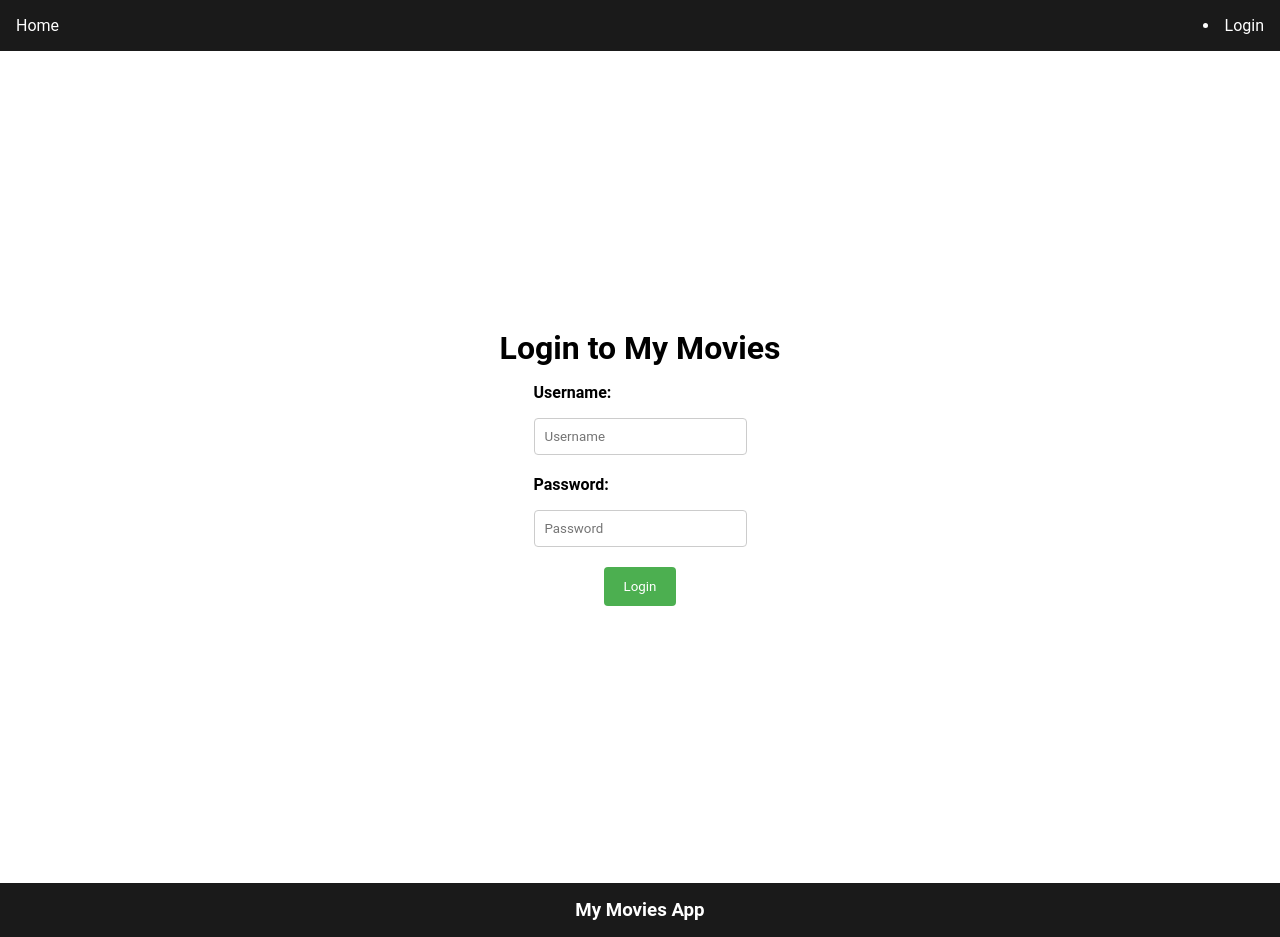
After one commit to JordiEspinozaMendoza/MyMovies, a Django app: page /accounts/login/ in a window 1280 px wide. The commit adds this page. Run offline with Django 4.2, Linux system fonts and the light colour scheme.

Commit message:
feat: added login and person page

```diff
--- a/app/admin.py
+++ b/app/admin.py
@@ -1,7 +1,8 @@
 from django.contrib import admin
-from app.models import Genre, Movie, Job, MovieCredit
+from app.models import Genre, Movie, Job, MovieCredit, Person
 
 admin.site.register(Genre)
 admin.site.register(Movie)
 admin.site.register(Job)
 admin.site.register(MovieCredit)
+admin.site.register(Person)
--- /dev/null
+++ b/app/forms.py
@@ -0,0 +1,23 @@
+from django.contrib.auth.forms import AuthenticationForm
+from django import forms
+
+
+class CustomLoginForm(AuthenticationForm):
+    username = forms.CharField(
+        widget=forms.TextInput(
+            attrs={"class": "form-control", "placeholder": "Username"}
+        )
+    )
+    password = forms.CharField(
+        widget=forms.PasswordInput(
+            attrs={"class": "form-control", "placeholder": "Password"}
+        )
+    )
+
+
+class CustomRegisterForm(forms.Form):
+    register = forms.CharField(
+        widget=forms.TextInput(
+            attrs={"class": "btn btn-primary", "type": "submit", "value": "Register"}
+        )
+    )
--- a/app/models.py
+++ b/app/models.py
@@ -35,6 +35,7 @@ class Person(models.Model):
     profile_path = models.URLField(blank=True, default=None, null=True)
     known_for_department = models.CharField(max_length=100, blank=True)
     tmdb_id = models.IntegerField(blank=True, unique=True, default=None)
+    biography = models.TextField(blank=True, default=None, null=True)
 
     def __str__(self):
         return self.name
--- a/app/static/styles.css
+++ b/app/static/styles.css
@@ -15,6 +15,12 @@ nav {
     position: sticky;
     top: 0;
 }
+
+nav a {
+    color: #fff;
+    text-decoration: none;
+}
+
 
 footer {
     display: flex;
@@ -56,28 +62,80 @@ footer {
 }
 
 /* MOVIE PAGE */
-.movie_page {
+.page {
     min-height: 100vh;
 }
 
-.movie_page_content {
+.page_content {
     display: grid;
     grid-template-columns: 1fr 2fr;
     grid-gap: 1rem;
 }
 
-.movie_page_title {
+.page_title {
     margin-bottom: 1rem;
 }
 
-.movie_page_image {
+.page_image {
     overflow: hidden;
     width: 100%;
 }
 
-.movie_page_image img {
+.page_image img {
     object-fit: cover;
     width: 100%;
+}
+
+.page_description {
+    display: flex;
+    flex-direction: column;
+    gap: 1rem;
+    padding: 1rem;
+}
+
+/* LOGIN */
+
+.login-page {
+    display: flex;
+    flex-direction: column;
+    min-height: 100vh;
+    align-items: center;
+    justify-content: center;
+    gap: 1rem;
+}
+
+/* FORM */
+
+form {
+    display: flex;
+    flex-direction: column;
+    align-items: center;
+}
+
+form input,
+form textarea {
+    width: 100%;
+    padding: 10px;
+    margin-bottom: 20px;
+    border: 1px solid #ccc;
+    border-radius: 4px;
+    box-sizing: border-box;
+}
+
+form label {
+    font-weight: bold;
+    display: block;
+    margin-bottom: 1rem;
+}
+
+button {
+    background-color: #4CAF50;
+    color: white;
+    padding: 12px 20px;
+    border: none;
+    border-radius: 4px;
+    cursor: pointer;
+    width: auto;
 }
 
 @media screen and (max-width: 768px) {
--- a/app/templates/layout.html
+++ b/app/templates/layout.html
@@ -14,7 +14,22 @@
 
   <body>
     <nav>
-      <h2>My Movies App</h2>
+      <a href="{% url 'home' %}">Home</a>
+
+      <div>
+        {% if user.is_authenticated %}
+        <span class="navbar-text"
+          >Logged in as {{ user.username|title }} |
+        </span>
+        <li class="nav-item">
+          <a class="nav-link" href="/accounts/logout">Logout</a>
+        </li>
+        {% else %}
+        <li class="nav-item">
+          <a class="nav-link" href="/accounts/login">Login</a>
+        </li>
+        {% endif %}
+      </div>
     </nav>
 
     <div class="content">{% block content %} {% endblock %}</div>
--- /dev/null
+++ b/app/templates/login.html
@@ -0,0 +1,12 @@
+{% extends 'layout.html' %} {% block content %}
+
+<div class="login-page">
+  <h1>Login to My Movies</h1>
+
+  <form method="post">
+    {% csrf_token %} {{ form.as_p }}
+    <button type="submit">Login</button>
+  </form>
+</div>
+
+{% endblock %}
--- a/app/views.py
+++ b/app/views.py
@@ -2,6 +2,8 @@ from django.shortcuts import render
 from .models import *
 import json
 from app.utils import fetchTMDBApi
+from django.contrib.auth.views import LoginView
+from .forms import CustomLoginForm, CustomRegisterForm
 
 
 def getMoviesList(request):
@@ -65,6 +67,7 @@ def getPersonDetails(request, id):
                 profile_path=data["profile_path"],
                 known_for_department=data["known_for_department"],
                 tmdb_id=data["id"],
+                biography=data["biography"],
             )
 
             createdPerson = Person.objects.filter(tmdb_id=id).first()
@@ -84,3 +87,8 @@ def getPersonDetails(request, id):
     except Exception as e:
         print(e)
         return render(request, "404.html", {"message": "error"})
+
+
+class CustomLoginView(LoginView):
+    form_class = CustomLoginForm
+    template_name = "login.html"
--- a/myMovies/urls.py
+++ b/myMovies/urls.py
@@ -16,9 +16,12 @@ Including another URLconf
 from django.contrib import admin
 from django.urls import path
 from app import views
+from django.contrib.auth import views as auth_views
 
 urlpatterns = [
     path("admin/", admin.site.urls),
+    path("accounts/login/", views.CustomLoginView.as_view(), name="login"),
+    path("accounts/logout/", auth_views.LogoutView.as_view(), name="logout"),
     path("", views.getMoviesList, name="home"),
     path("movies/<int:id>", views.getMovieDetails, name="movieDetails"),
     path("people/<int:id>", views.getPersonDetails, name="personDetails"),
```
Also changed, not shown: app/templates/movie.html (+5 -5 lines), app/templates/person.html (+18 -2 lines), app/templates/register.html (added, +12 -0 lines), app/migrations/0020_person_biography.py (added).
